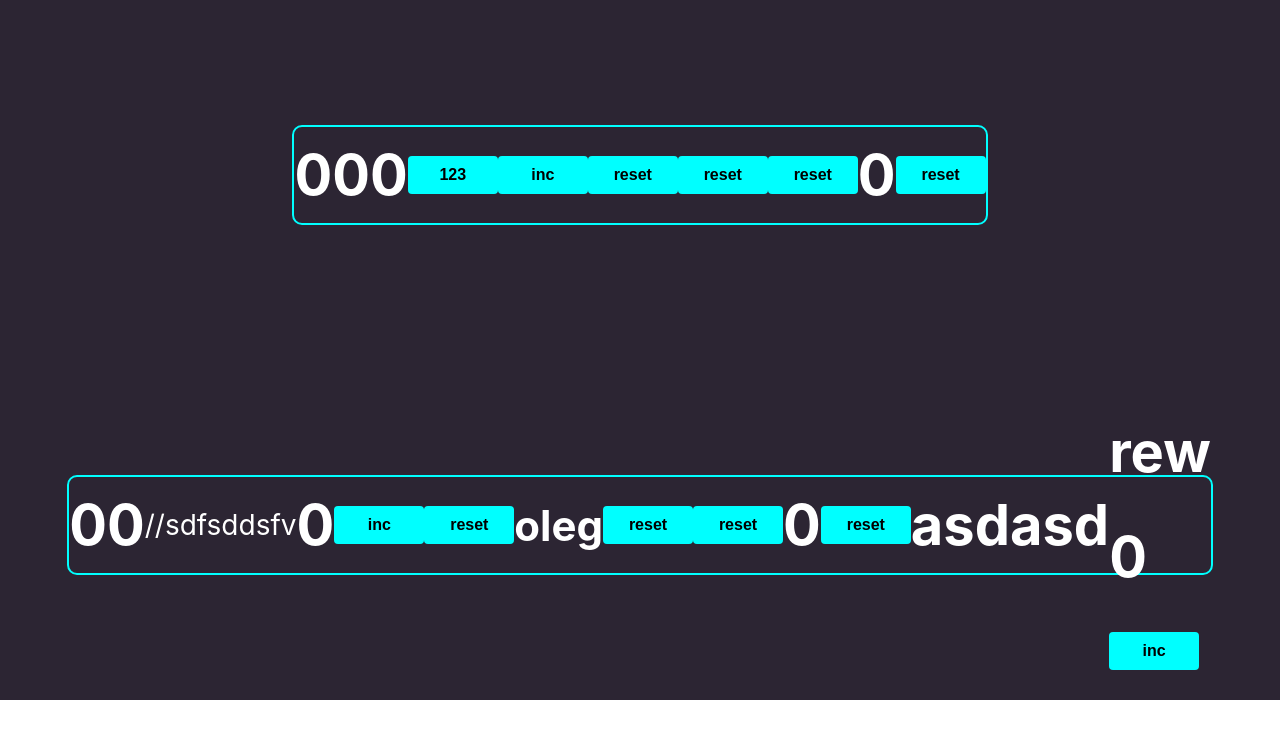
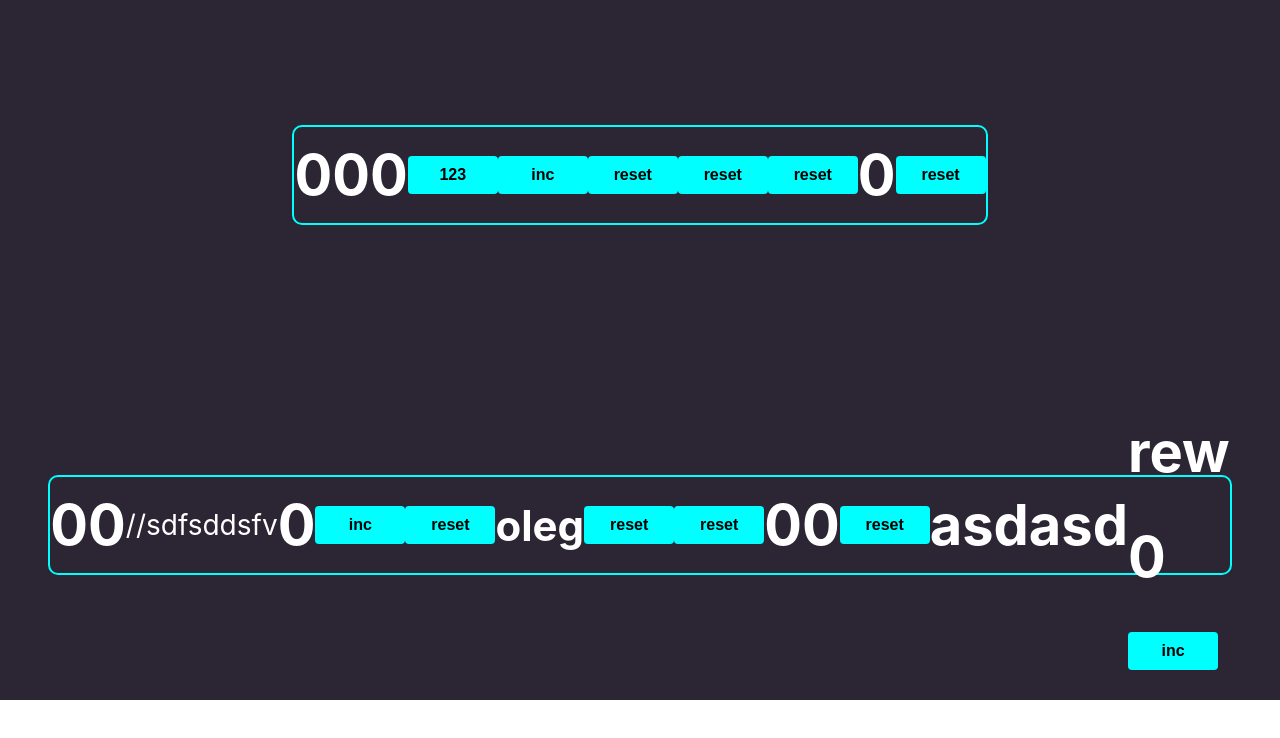
Before and after one commit to oleg-lego-lego/advanced-counter, a React (Create React App) app: page / in a window 1280 px wide. Shown: the top 738 px of the page. Built offline with nearby package versions, Linux system fonts and the light colour scheme.

Commit message:
add h1 in testing components

```diff
--- a/src/App.tsx
+++ b/src/App.tsx
@@ -39,6 +39,7 @@ function App() {
                 <Button callBack={onClickResetHandler} name={'reset'}/>
                 <Button callBack={onClickResetHandler} name={'reset'}/>
                 <h1>{count}</h1>
+                <h1>{count}</h1>
                 <Button callBack={onClickResetHandler} name={'reset'}/>
                 <h1>asdasd</h1>
                 <div>
```
